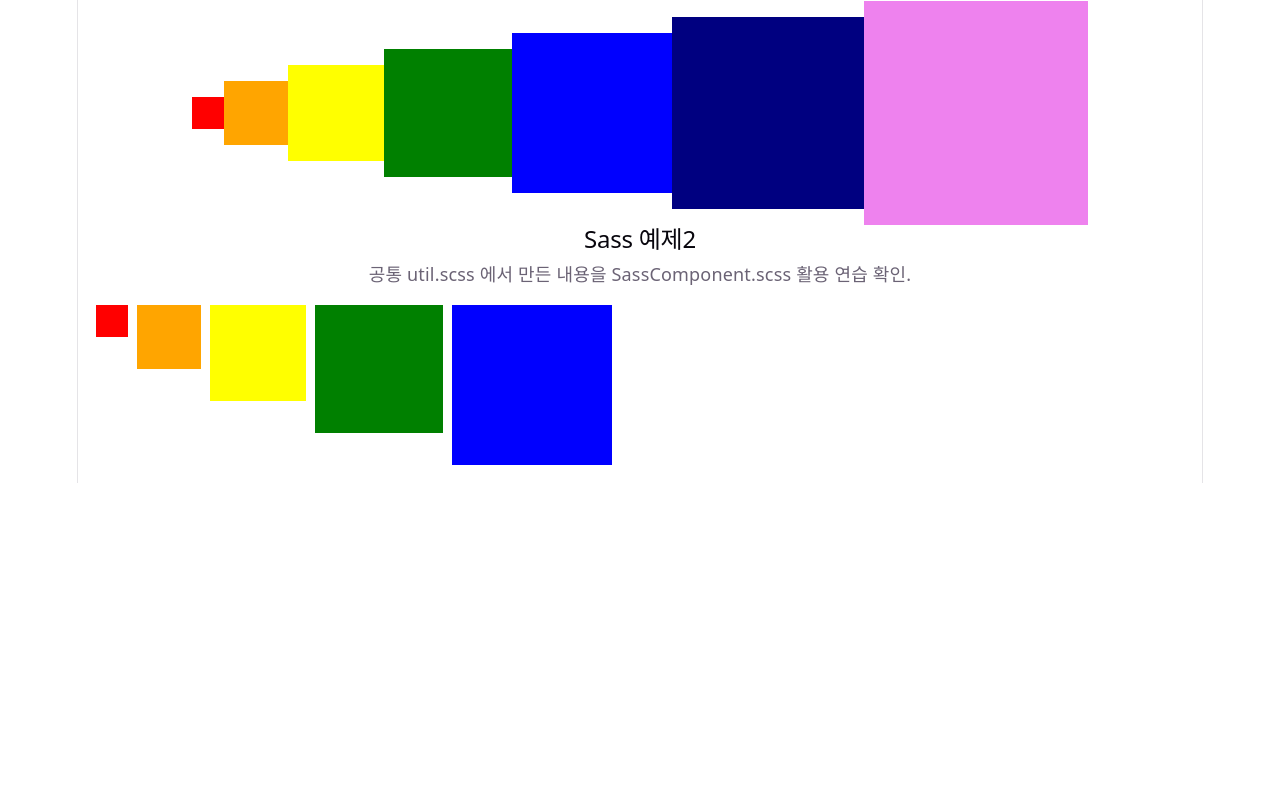
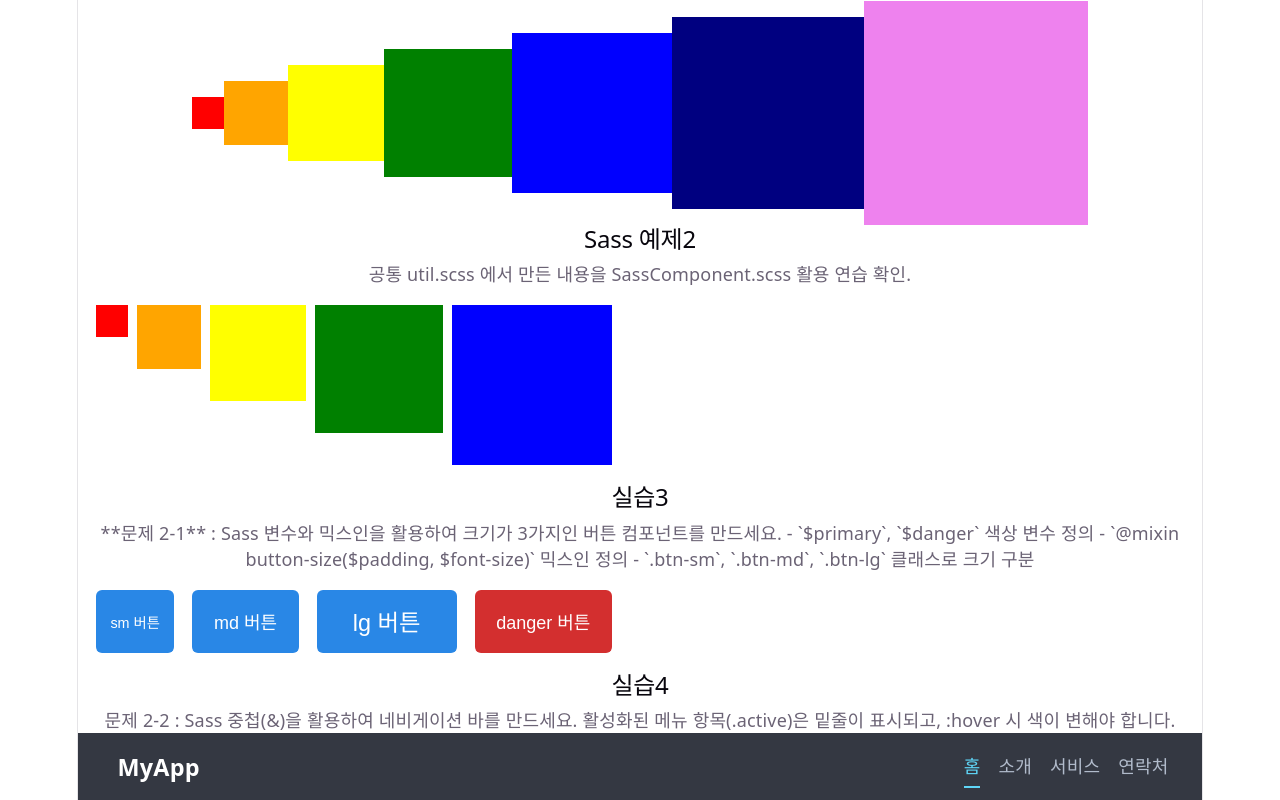
Before and after one commit to parkjihyo-808/0-0-0-k9-React-Workspace-0424-, a React (Vite) app in the folder hello-react-vite/: page / in a window 1280 px wide. Shown: the part 875-1675 px from the top of the page. Before the commit the page ends 1358 px from the top, so only its background shows below. Built offline with nearby package versions, Linux system fonts and the light colour scheme.

Commit message:
0504 4교시

```diff
--- a/hello-react-vite/src/ch09/App.jsx
+++ b/hello-react-vite/src/ch09/App.jsx
@@ -2,6 +2,8 @@
 import './App.css';
 import Ex1 from './Ex1';
 import Ex2 from './Ex2';
+import Ex3 from './Ex3';
+import Ex4 from './Ex4';
 import SassComponent from './SassComponent';
 import SassEx1 from './SassEx1';
 
@@ -39,6 +41,30 @@ const App = () => (
     <h2>Sass 예제2</h2>
     <p>공통 util.scss 에서 만든 내용을 SassComponent.scss 활용 연습 확인.</p>
     <SassComponent></SassComponent>
+
+    <h2>실습3</h2>
+    <p>
+      **문제 2-1** : Sass 변수와 믹스인을 활용하여 크기가 3가지인 버튼
+      컴포넌트를 만드세요. - `$primary`, `$danger` 색상 변수 정의 - `@mixin
+      button-size($padding, $font-size)` 믹스인 정의 - `.btn-sm`, `.btn-md`,
+      `.btn-lg` 클래스로 크기 구분
+    </p>
+    <div style={{ display: 'flex', gap: '1rem', padding: '1rem' }}>
+      <Ex3 size="sm">sm 버튼</Ex3>
+      <Ex3 size="md">md 버튼</Ex3>
+      <Ex3 size="lg">lg 버튼</Ex3>
+      <Ex3 size="md" variant="danger">
+        danger 버튼
+      </Ex3>
+
+      <br />
+    </div>
+    <h2>실습4</h2>
+    <p>
+      문제 2-2 : Sass 중첩(&)을 활용하여 네비게이션 바를 만드세요. 활성화된 메뉴
+      항목(.active)은 밑줄이 표시되고, :hover 시 색이 변해야 합니다.
+    </p>
+    <Ex4></Ex4>
   </div>
 );
 
--- /dev/null
+++ b/hello-react-vite/src/ch09/Ex3.jsx
@@ -0,0 +1,12 @@
+import React from 'react';
+import './Ex3.scss';
+
+const Ex3 = ({ size = 'md', variant, children }) => {
+  return (
+    <button className={`btn btn-${size}${variant ? ` ${variant}` : ''}`}>
+      {children}
+    </button>
+  );
+};
+
+export default Ex3;
--- /dev/null
+++ b/hello-react-vite/src/ch09/Ex3.scss
@@ -0,0 +1,30 @@
+// **문제 2-1** : Sass 변수와 믹스인을 활용하여 크기가 3가지인 버튼 컴포넌트를 만드세요.
+
+// - `$primary`, `$danger` 색상 변수 정의
+// - `@mixin button-size($padding, $font-size)` 믹스인 정의
+// - `.btn-sm`, `.btn-md`, `.btn-lg` 클래스로 크기 구분
+
+$primary: #2987e6;
+$danger: #d32f2f;
+
+@mixin button-size($padding, $font-size){
+    padding: $padding;
+    font-size: $font-size;
+}
+
+.btn {
+    border: none;
+    border-radius: 6px;
+    color: white;
+    cursor: pointer;
+    background: $primary;
+    transition: opacity 0.2s;
+
+    &:hover {opacity: 0.85;}
+    &:active {opacity: 0.7;}
+    &.danger {background: $danger;}
+
+    &.btn-sm { @include button-size(0.3rem 0.8rem, 0.8rem)}
+    &.btn-md { @include button-size(0.5rem 1.2rem, 1rem)}
+    &.btn-lg { @include button-size(0.8rem 2rem, 1.3rem)}
+}
--- /dev/null
+++ b/hello-react-vite/src/ch09/Ex4.jsx
@@ -0,0 +1,29 @@
+import React, { useState } from 'react';
+import './Ex4.scss';
+
+const Ex4 = () => {
+  const menus = ['홈', '소개', '서비스', '연락처'];
+  const [activeMenu, setActiveMenu] = useState('홈');
+
+  return (
+    <div>
+      <nav className="Navbar">
+        <div className="nav-brand">MyApp</div>
+        <ul className="nav-menu">
+          {menus.map((menu) => (
+            <li key={menu} className="nav-item">
+              <a
+                className={menu === activeMenu ? 'active' : ''}
+                onClick={() => setActiveMenu(menu)}
+              >
+                {menu}
+              </a>
+            </li>
+          ))}
+        </ul>
+      </nav>
+    </div>
+  );
+};
+
+export default Ex4;
--- /dev/null
+++ b/hello-react-vite/src/ch09/Ex4.scss
@@ -0,0 +1,48 @@
+// 문제 2-2 : Sass 중첩(&)을 활용하여 네비게이션 바를 만드세요.
+// 활성화된 메뉴 항목(.active)은 밑줄이 표시되고, :hover 시 색이 변해야 합니다.
+
+$nav-bg: #343842;
+$nav-color: #b1bbcb;
+$nav-active : #5fd6f7;
+
+.Navbar {
+    background: $nav-bg;
+    padding: 0.2rem;
+    display: flex;
+    align-items: center;
+    height: 60px;
+
+    .nav-brand {
+        color: white;
+        font-size: 1.3rem;
+        font-weight: bold;
+        margin-left: 2rem;
+    }
+
+    .nav-menu {
+        display: flex;
+        list-style: none;
+        // margin: 0;
+        margin-left: auto;
+        padding-right: 30px;
+        gap: 1rem;
+
+        .nav-item {
+            a {
+                color: $nav-color;
+                text-decoration: none;
+                padding: 0.4rem 0;
+                transition: color 0.2s;
+
+                &:hover { color: white;}
+
+                &.active {
+                    color: $nav-active;
+                    border-bottom: 2px solid $nav-active;
+                }
+            }
+        }
+    }
+
+
+}
```
